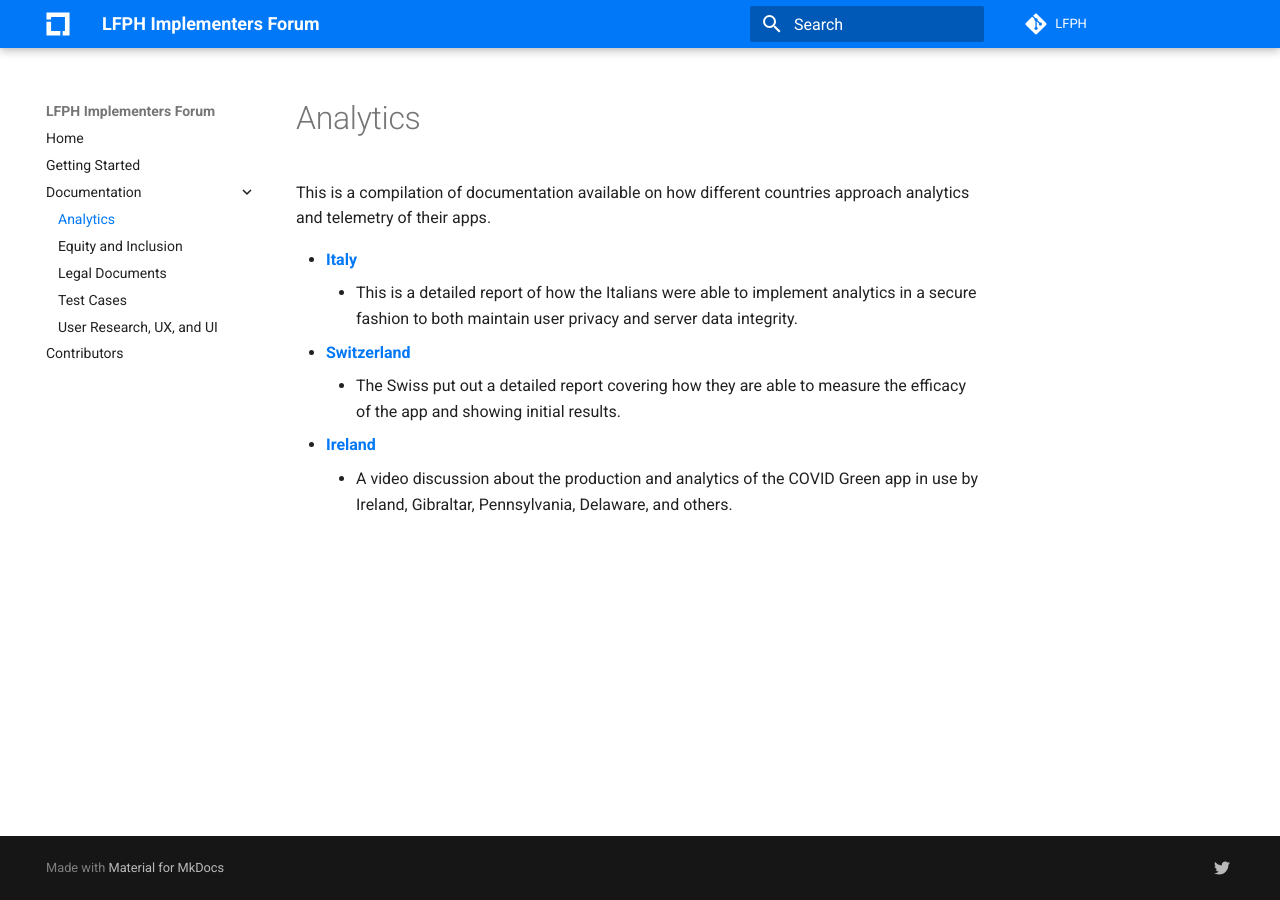
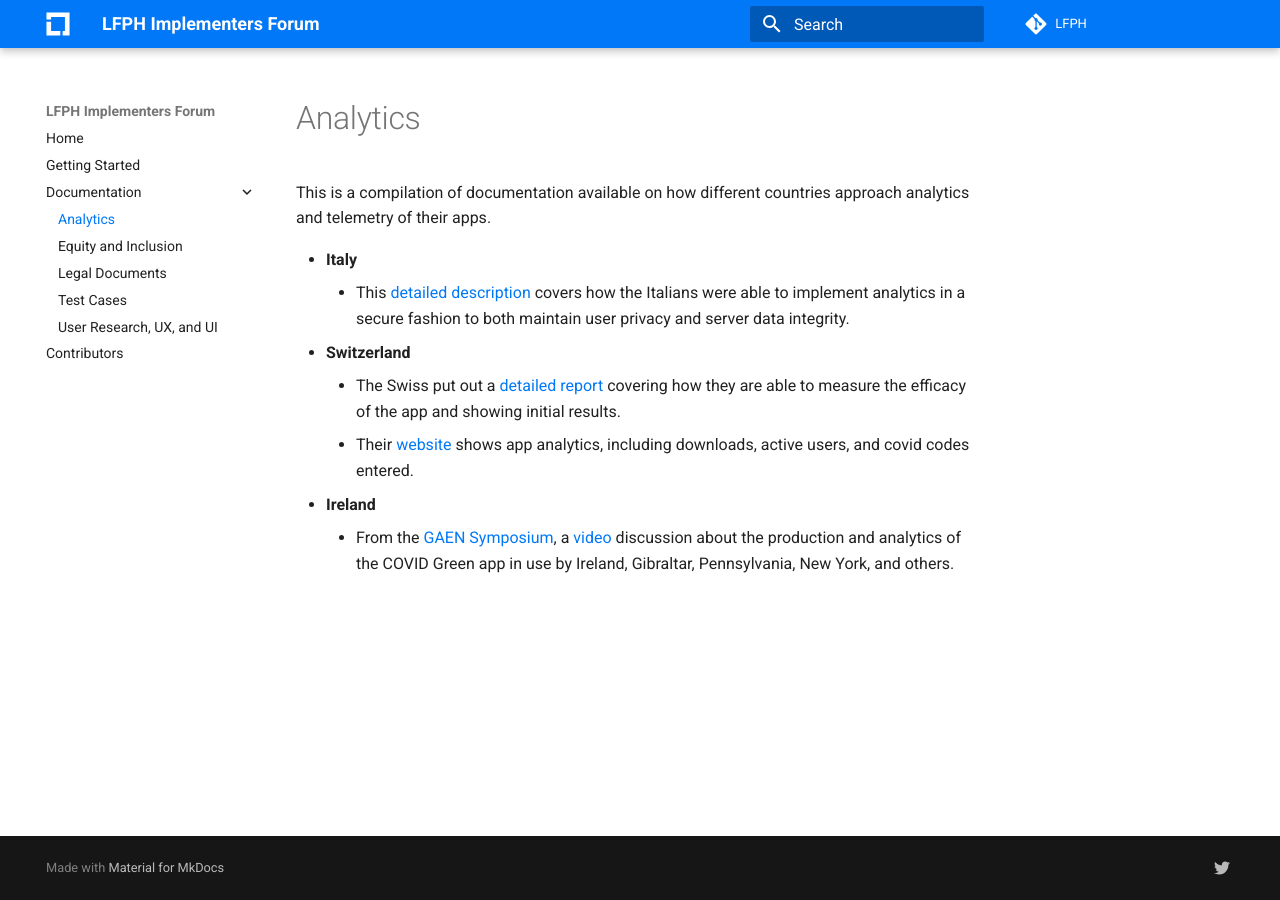
Before and after one commit to lfph/implementers-forum, an MkDocs documentation site: the page built from docs/analytics.md, in a window 1280 px wide. Built offline with MkDocs 1.6.1 and Material for MkDocs 9.7.7, drawn with Linux system fonts in a browser that asks for light colours; comment, search, counter and statistics services are not loaded.

Commit message:
Add Swiss analytics
Added Swiss analytics website for the app
Restructured how links are included on page

```diff
--- a/docs/analytics.md
+++ b/docs/analytics.md
@@ -2,9 +2,10 @@
 
 This is a compilation of documentation available on how different countries approach analytics and telemetry of their apps.
 
-* [**Italy**](https://github.com/immuni-app/immuni-documentation/blob/master/Privacy-Preserving%20Analytics.md)
-    * This is a detailed report of how the Italians were able to implement analytics in a secure fashion to both maintain user privacy and server data integrity.
-* [**Switzerland**](https://github.com/digitalepidemiologylab/swisscovid_efficacy/blob/master/SwissCovid_efficacy_MS.pdf)
-    * The Swiss put out a detailed report covering how they are able to measure the efficacy of the app and showing initial results.
-* [**Ireland**](https://www.youtube.com/watch?v=j0weRzYIsnM&list=PLLUsXRAaict7U00sMcwdLWwPPfRwpnMs5&index=4)
-    * A video discussion about the production and analytics of the COVID Green app in use by Ireland, Gibraltar, Pennsylvania, Delaware, and others.
+* **Italy**
+    * This [detailed description](https://github.com/immuni-app/immuni-documentation/blob/master/Privacy-Preserving%20Analytics.md) covers how the Italians were able to implement analytics in a secure fashion to both maintain user privacy and server data integrity.
+* **Switzerland**
+    * The Swiss put out a [detailed report](https://github.com/digitalepidemiologylab/swisscovid_efficacy/blob/master/SwissCovid_efficacy_MS.pdf) covering how they are able to measure the efficacy of the app and showing initial results.
+    * Their [website](https://www.experimental.bfs.admin.ch/expstat/en/home/innovative-methods/swisscovid-app-monitoring.html) shows app analytics, including downloads, active users, and covid codes entered.
+* **Ireland**
+    * From the [GAEN Symposium](https://github.com/lfph/events/tree/master/2020-07-GAEN-Symposium), a [video](https://www.youtube.com/watch?v=j0weRzYIsnM&list=PLLUsXRAaict7U00sMcwdLWwPPfRwpnMs5&index=4) discussion about the production and analytics of the COVID Green app in use by Ireland, Gibraltar, Pennsylvania, New York, and others.
```
